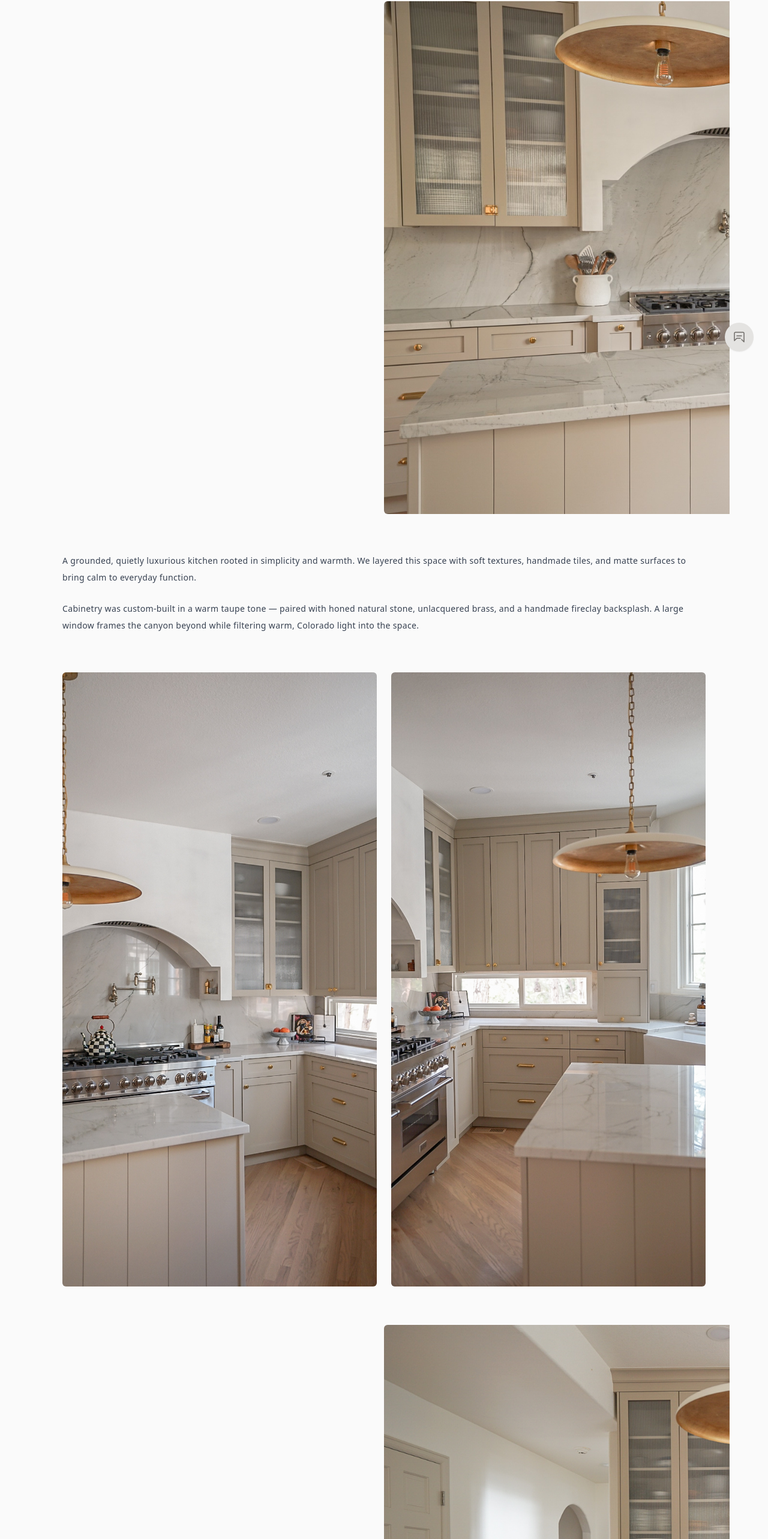
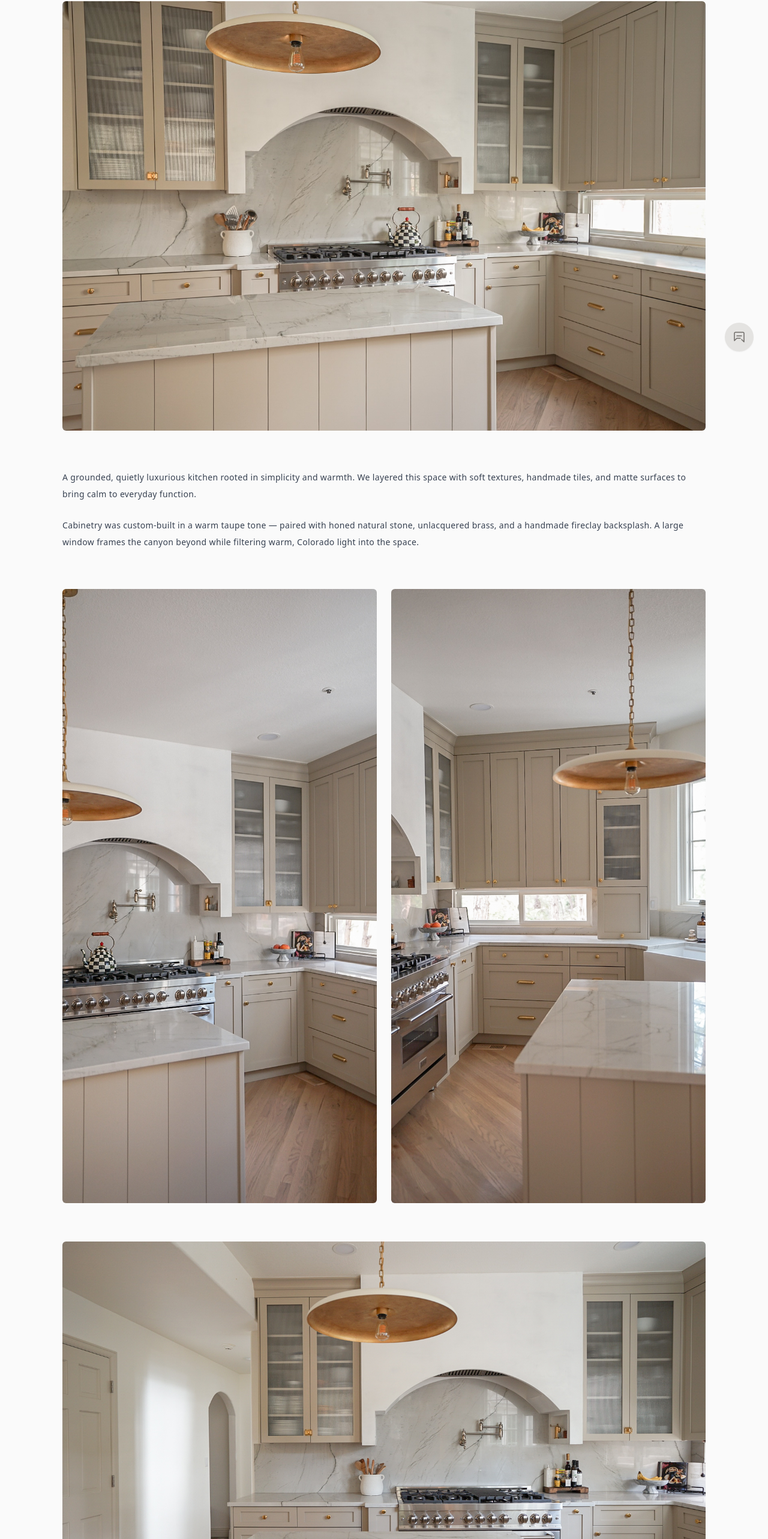
Before and after one commit to HalcyonHaus/halcyonhaus-site, a Next.js app: page /projects/canyon-cottage-kitchen in a window 1280 px wide. Shown: the part 190-2756 px from the top of the page at 60% size. Built offline with nearby package versions, Linux system fonts and the light colour scheme.

Commit message:
Update canyon-cottage-kitchen.js

```diff
--- a/pages/projects/canyon-cottage-kitchen.js
+++ b/pages/projects/canyon-cottage-kitchen.js
@@ -19,7 +19,7 @@ const staggerGroup = {
 
 export default function CanyonCottageKitchen() {
   return (
-    <div className="min-h-screen text-black font-sans" style={{ backgroundColor: "#fafafa" }}>
+    <div className="min-h-screen text-black font-sans bg-[#fafafa]">
       <Head>
         <title>Canyon Cottage Kitchen – Halcyon Haus</title>
         <link
@@ -40,13 +40,13 @@ export default function CanyonCottageKitchen() {
       </header>
 
       {/* Main Content */}
-      <main className="pt-24 pb-24 max-w-6xl mx-auto px-4 md:px-10 overflow-x-hidden">
+      <main className="pt-24 pb-24 max-w-6xl mx-auto px-4 md:px-10">
         <motion.h1 {...fadeUp} className="text-2xl md:text-2xl font-light tracking-[0.1em] text-center mb-16" style={{ fontFamily: "'Playfair Display', serif" }}>
           CANYON COTTAGE KITCHEN
         </motion.h1>
 
         {/* Hero Image */}
-        <motion.div {...fadeUp} className="mb-16 w-[100vw] relative left-1/2 right-1/2 -translate-x-1/2">
+        <motion.div {...fadeUp} className="mb-16">
           <img src="/images/KITCHENBLOG1.JPG" alt="Kitchen Hero Image" className="w-full rounded-md object-cover" />
         </motion.div>
 
@@ -61,7 +61,7 @@ export default function CanyonCottageKitchen() {
         </motion.section>
 
         {/* Side-by-side images with fixed height */}
-        <motion.div {...staggerGroup} className="grid grid-cols-1 md:grid-cols-2 gap-6 mb-16 w-full">
+        <motion.div {...staggerGroup} className="grid grid-cols-1 md:grid-cols-2 gap-6 mb-16">
           <motion.div className="h-[64rem] overflow-hidden rounded-md">
             <img src="/images/CCKITCHEN1.JPG" alt="Kitchen Detail 1" className="w-full h-full object-cover" />
           </motion.div>
@@ -71,7 +71,7 @@ export default function CanyonCottageKitchen() {
         </motion.div>
 
         {/* Second full-width image */}
-        <motion.div {...fadeUp} className="mb-16 w-[100vw] relative left-1/2 right-1/2 -translate-x-1/2">
+        <motion.div {...fadeUp} className="mb-16">
           <img src="/images/HERO1.JPG" alt="Full Width Editorial Shot" className="w-full rounded-md object-cover" />
         </motion.div>
 
@@ -88,7 +88,7 @@ export default function CanyonCottageKitchen() {
         </motion.div>
 
         {/* Final two-up layout */}
-        <motion.div {...staggerGroup} className="grid grid-cols-1 md:grid-cols-2 gap-6 mb-16 w-full">
+        <motion.div {...staggerGroup} className="grid grid-cols-1 md:grid-cols-2 gap-6 mb-16">
           <motion.div className="h-[64rem] overflow-hidden rounded-md">
             <img src="/images/KITCHENBLOG2.JPG" alt="Detail 3" className="w-full h-full object-cover" />
           </motion.div>
```
